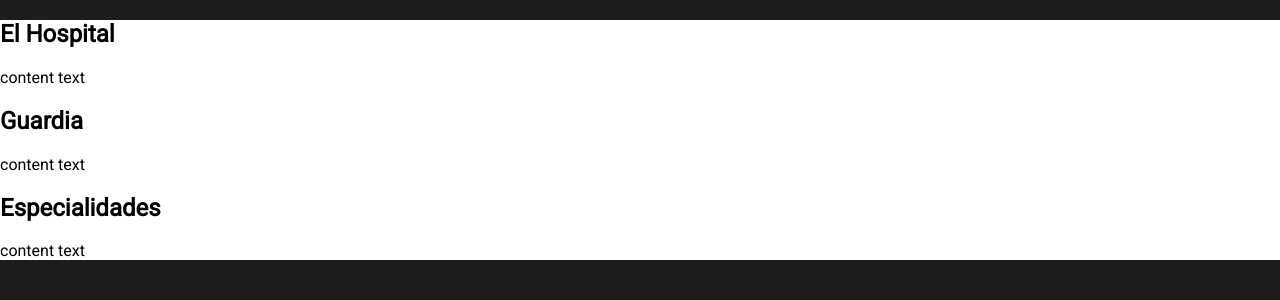
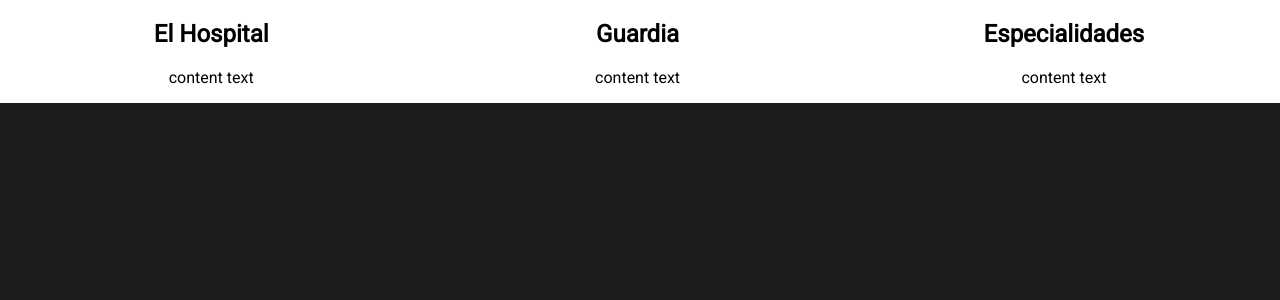
Before and after one commit to francoborrelli/hospitalGutierrez, a PHP site: page / in a window 1280 px wide. Shown: the top 300 px of the page. Run offline with PHP 8.4, Linux system fonts and the light colour scheme.

Commit message:
se agrego la clase article-main

```diff
--- a/index.html
+++ b/index.html
@@ -14,15 +14,15 @@
 <body>
 
     <div class="articles-container">
-        <article>
+        <article class="article-main">
             <h1>El Hospital</h1>
             <p>content text</p>
         </article>
-        <article>
+        <article class="article-main">
             <h1>Guardia</h1>
             <p>content text</p>
         </article>
-        <article>
+        <article class="article-main">
             <h1>Especialidades</h1>
             <p>content text</p>
         </article>
--- a/resources/css/articles.css
+++ b/resources/css/articles.css
@@ -2,3 +2,9 @@
     background-color: white;
     margin: 0px;
 }
+
+.article-main{
+    display: inline-block;
+    width: 33%;
+    text-align: center;
+}
```
